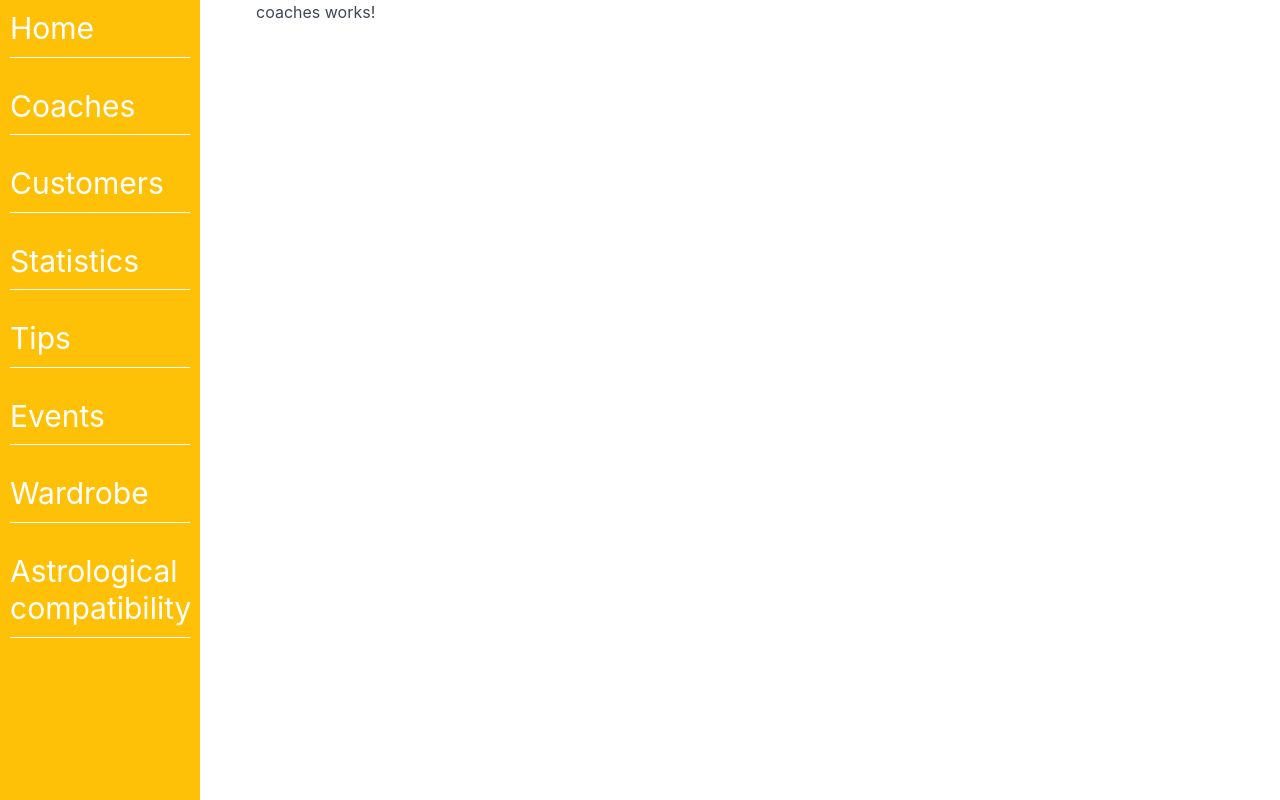
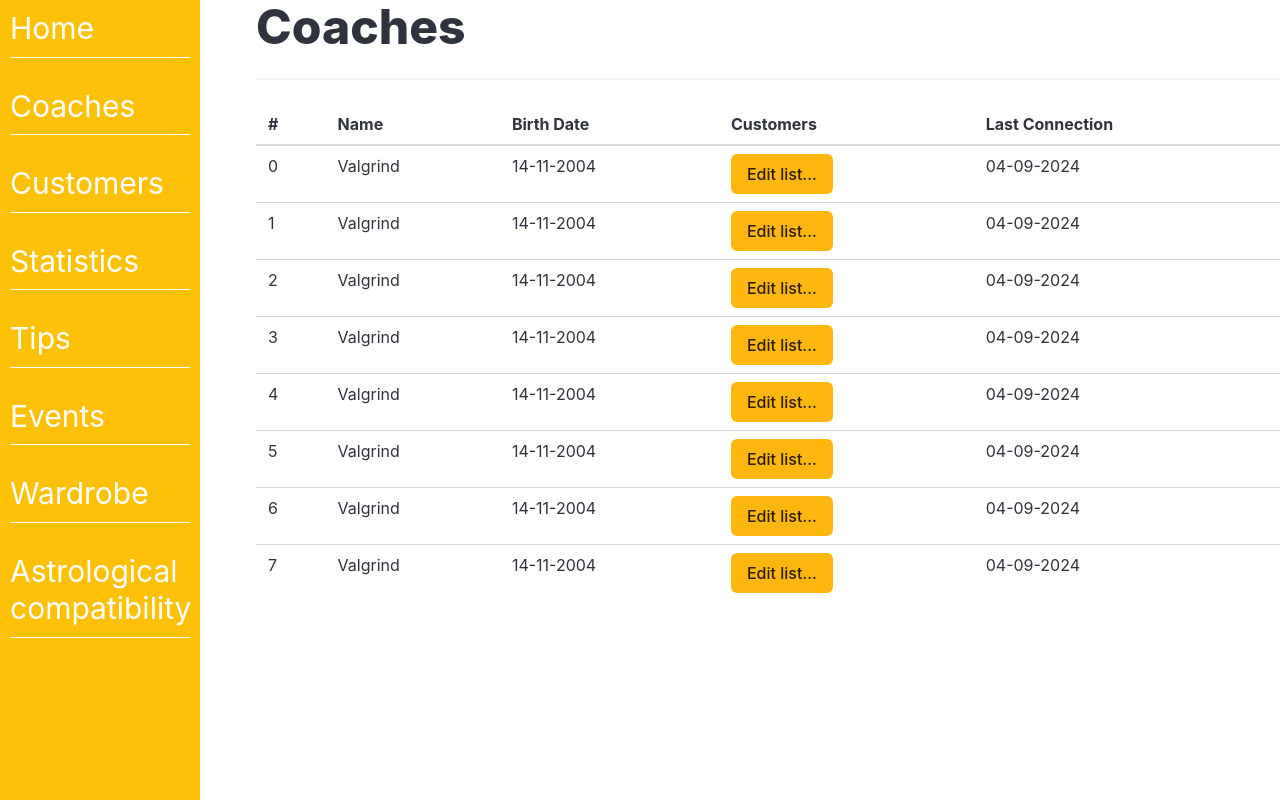
Before and after one commit to FppEpitech/Survivor, an Angular app in the folder angular-frontend/: page /coaches in a window 1280 px wide. Built offline with nearby package versions, Linux system fonts and the light colour scheme; sample sign-in values are in the browser's storage.

Commit message:
feat: coaches page html and scss

```diff
--- a/angular-frontend/src/app/pages/coaches/coaches.component.html
+++ b/angular-frontend/src/app/pages/coaches/coaches.component.html
@@ -1 +1,38 @@
-<p>coaches works!</p>
+<p class="title is-1">Coaches</p>
+<hr>
+<table class="table is-fullwidth">
+    <thead>
+        <tr>
+            <th>#</th>
+            <th>Name</th>
+            <th>Birth Date</th>
+            <th>Customers</th>
+            <th>Last Connection</th>
+        </tr>
+    </thead>
+
+    <tbody>
+        <tr *ngFor="let a of [0,1,2,3,4,5,6,7]"> <!-- TODO: replace this list by employes list -->
+            <td>{{ a }}</td>
+            <td>Valgrind</td>
+            <td>14-11-2004</td>
+            <td><div class="dropdown is-hoverable">
+                <div class="dropdown-trigger">
+                    <button class="button is-warning">
+                        <span>Edit list...</span>
+                    </button>
+                </div>
+                <div class="dropdown-menu" role="menu">
+                    <div class="dropdown-content p-3" *ngFor="let b of [0,1,2,3,4,5,6,7]"> <!-- TODO: replace this list by customers list -->
+                        <label class="checkbox">
+                            <input type="checkbox"/>
+                            {{b}}
+                        </label>
+                    </div>
+                </div>
+            </div></td>
+            <td>04-09-2024</td>
+        </tr>
+    </tbody>
+
+</table>
--- a/angular-frontend/src/app/pages/coaches/coaches.component.scss
+++ b/angular-frontend/src/app/pages/coaches/coaches.component.scss
@@ -0,0 +1,5 @@
+.dropdown-menu {
+    max-height: 200px; /* Set a maximum height for the dropdown */
+    overflow-y: auto;  /* Enable vertical scrolling */
+    overflow-x: hidden; /* Hide horizontal scrollbar */
+}
```
